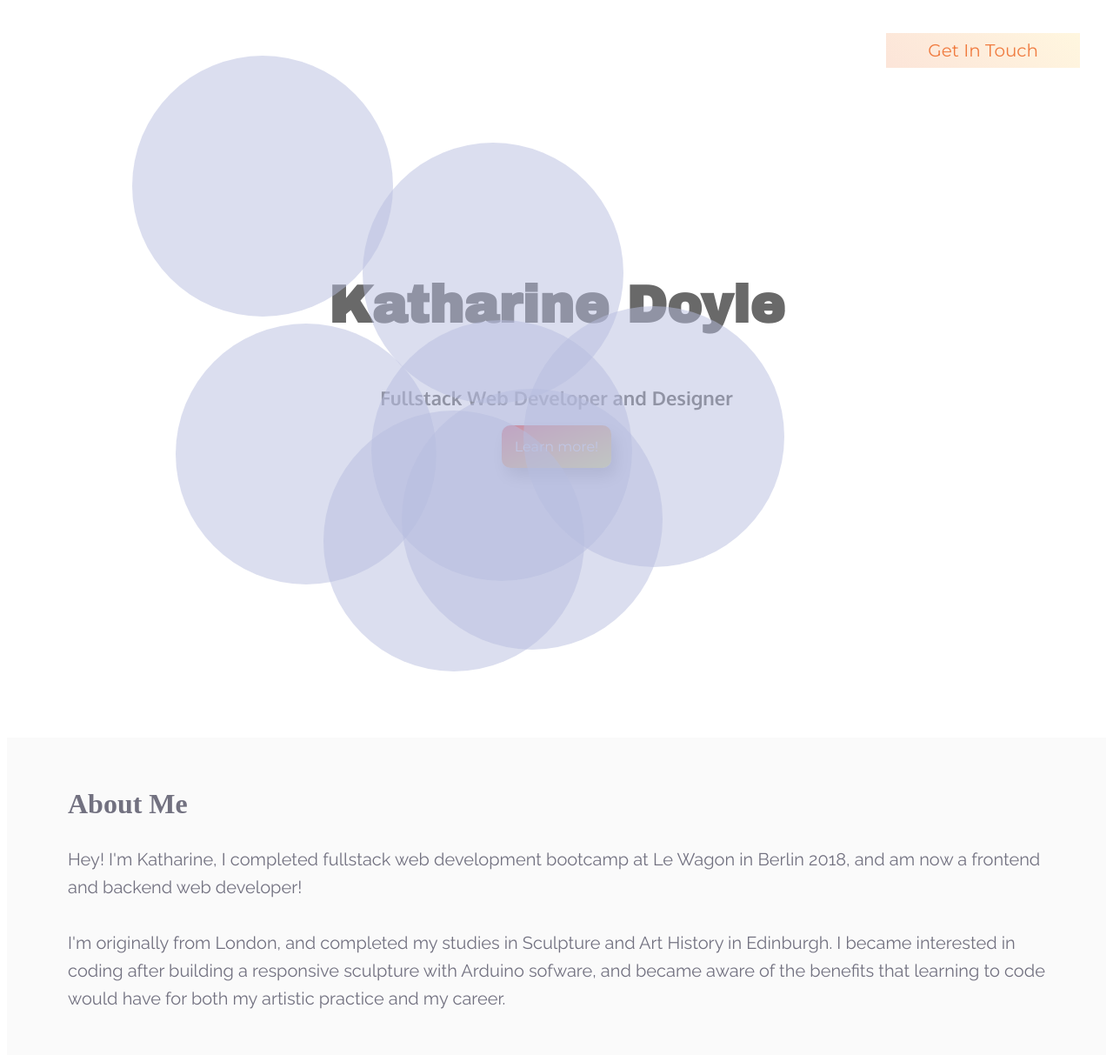
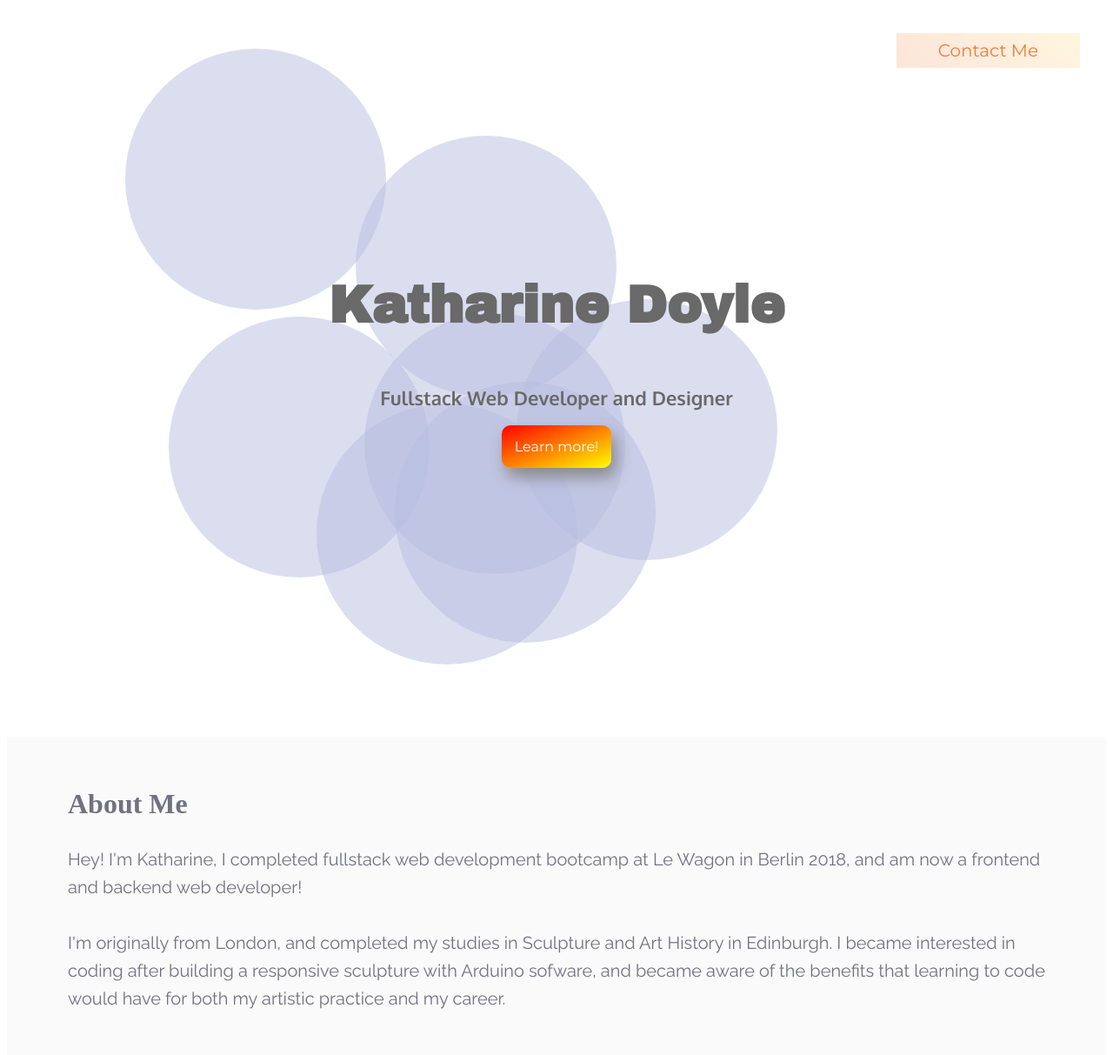
Before and after one commit to KatharineDoyle/profile, a PHP site: page / in a window 1280 px wide. Shown: the top 1213 px of the page at 87% size. Run offline with PHP 8.4, Linux system fonts and the light colour scheme; some libraries are stand-ins or nearby versions; some web fonts are replaced.

Commit message:
Adjustment to canvas position

```diff
--- a/index.html
+++ b/index.html
@@ -16,11 +16,11 @@
     <div class="intro-content">
       <h1>Katharine Doyle</h1>
       <h2>Fullstack Web Developer and Designer</h2>
-    <a href="mailto:katharinecdoyle@gmail.com" id="btn-contact">Get In Touch</a>
+    <a href="mailto:katharinecdoyle@gmail.com" id="btn-contact">Contact Me</a>
     </div>
-      <a href="#projects" class="btn-explore">Learn more!</a>
+    <a href="#projects" class="btn-explore">Learn more!</a>
+  </div>
     <canvas class="dots">Your browser doesn't support canvas</canvas>
-  </div>
 
   <div id="me-info">
     <div class="me-content">
--- a/style.css
+++ b/style.css
@@ -20,6 +20,7 @@
   align-items: center;
   justify-content: center;
   position: relative;
+  z-index: 2;
 }
 
 #btn-contact {
@@ -32,8 +33,13 @@
   right: 30px;
 }
 
+#btn-contact:hover {
+  text-decoration: none;
+}
+
 canvas.dots {
   position: absolute;
+  z-index: 1;
   top: 0;
   left: 0;
   width: 100%;
```
